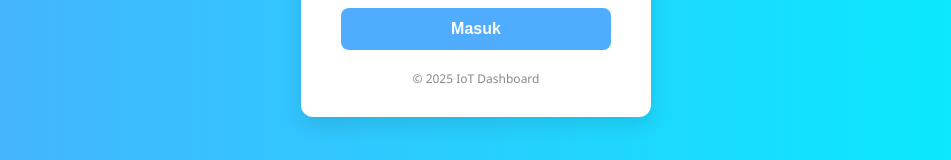
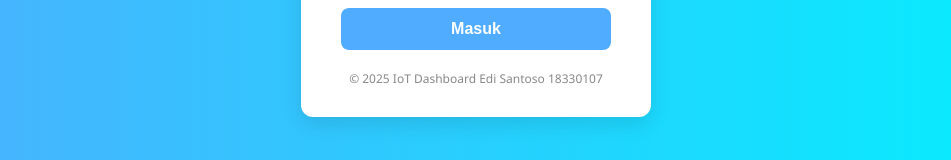
Before and after one commit to Santoso777/iot-api, a website: page public/login.html in a window 1280 px wide. Shown: the part 447-607 px from the top of the page, without its empty margins (164-1115 px from the left). Drawn offline with Linux system fonts and the light colour scheme.

Commit message:
perubahan login

```diff
--- a/public/login.html
+++ b/public/login.html
@@ -96,7 +96,7 @@
       <input type="password" name="password" placeholder="Password" required />
       <button type="submit">Masuk</button>
     </form>
-    <div class="footer">© 2025 IoT Dashboard</div>
+    <div class="footer">© 2025 IoT Dashboard Edi Santoso 18330107</div>
   </div>
 </body>
 </html>
```
